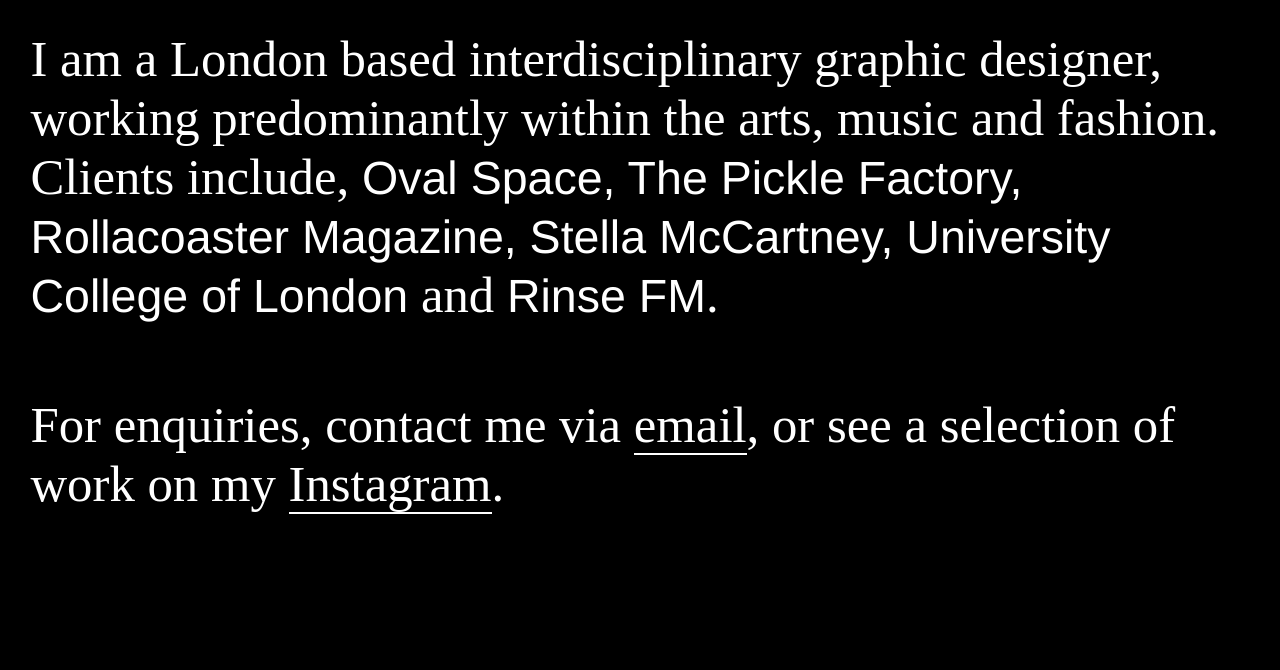
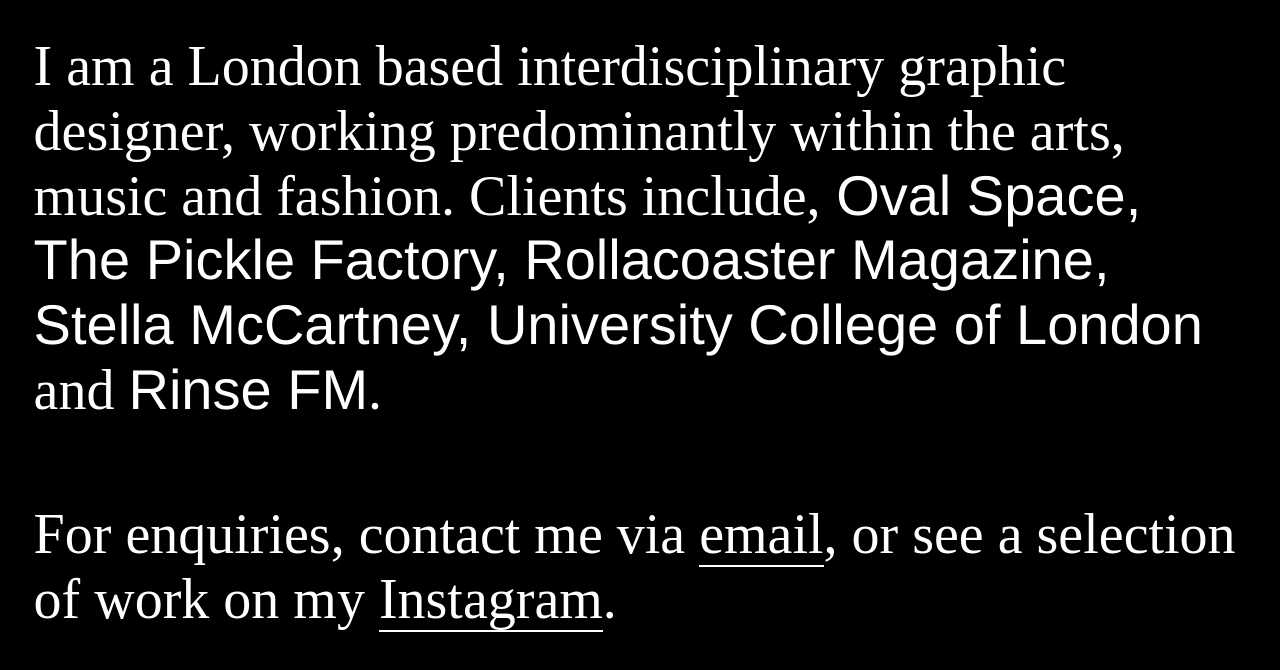
Before and after one commit to j4ckp0w15g4y/bene-portfolio, a React (Create React App) app: page / in a window 1280 px wide. Shown: the top 670 px of the page. Built offline with nearby package versions, Linux system fonts and the light colour scheme.

Commit message:
trialling using VH rather than vw

```diff
--- a/src/App.css
+++ b/src/App.css
@@ -18,7 +18,8 @@
   height: 100%;
   font-style: normal;
   font-weight: normal;
-  font-size: 3.9669421487603307VW;;
+  /* font-size: 3.9669421487603307VW;; */
+  font-size: 7VH;
   line-height: 1.16;
   }
 
@@ -35,7 +36,8 @@
 
   .sans-style {
     font-family: Helvetica, sans-serif;
-    font-size: 3.6363636363636362VW;
+    /* font-size: 3.6363636363636362VH; */
+    font-size: 7VH;
     font-weight: lighter;
   }
 
```
